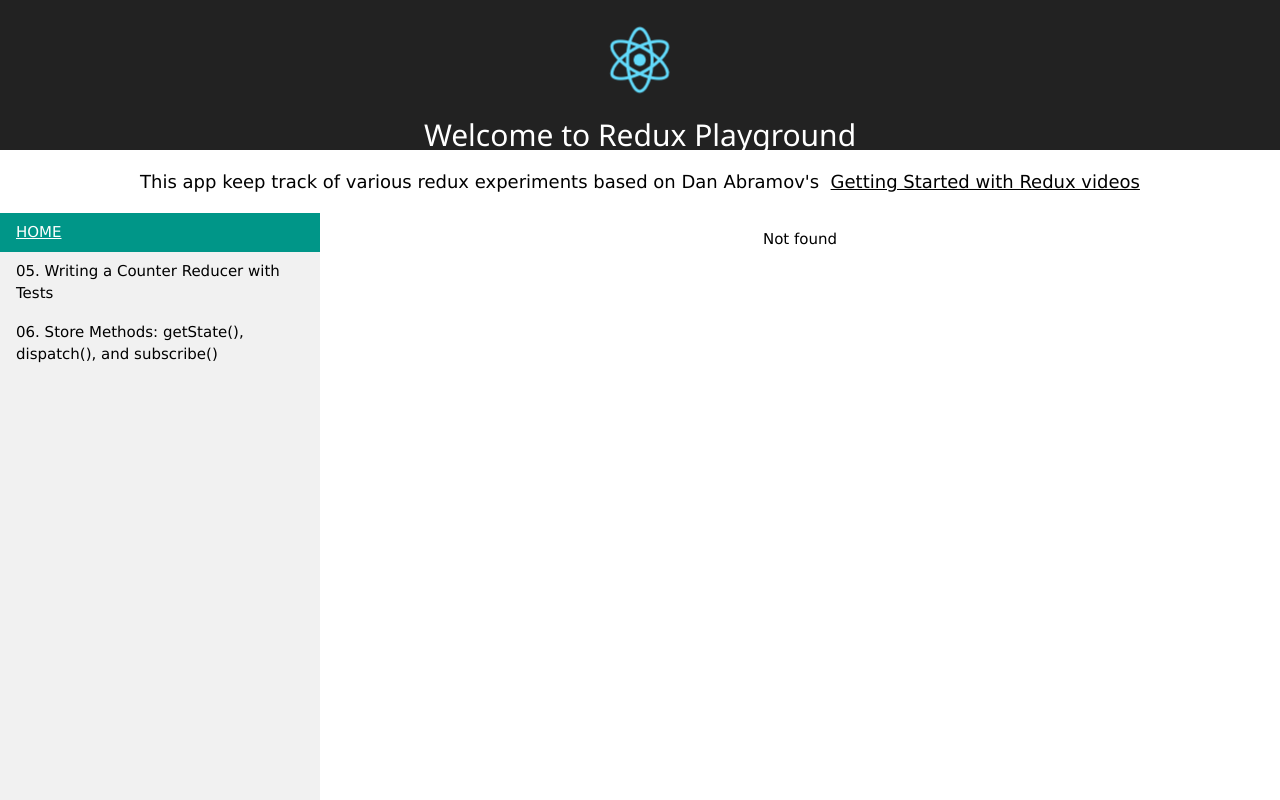
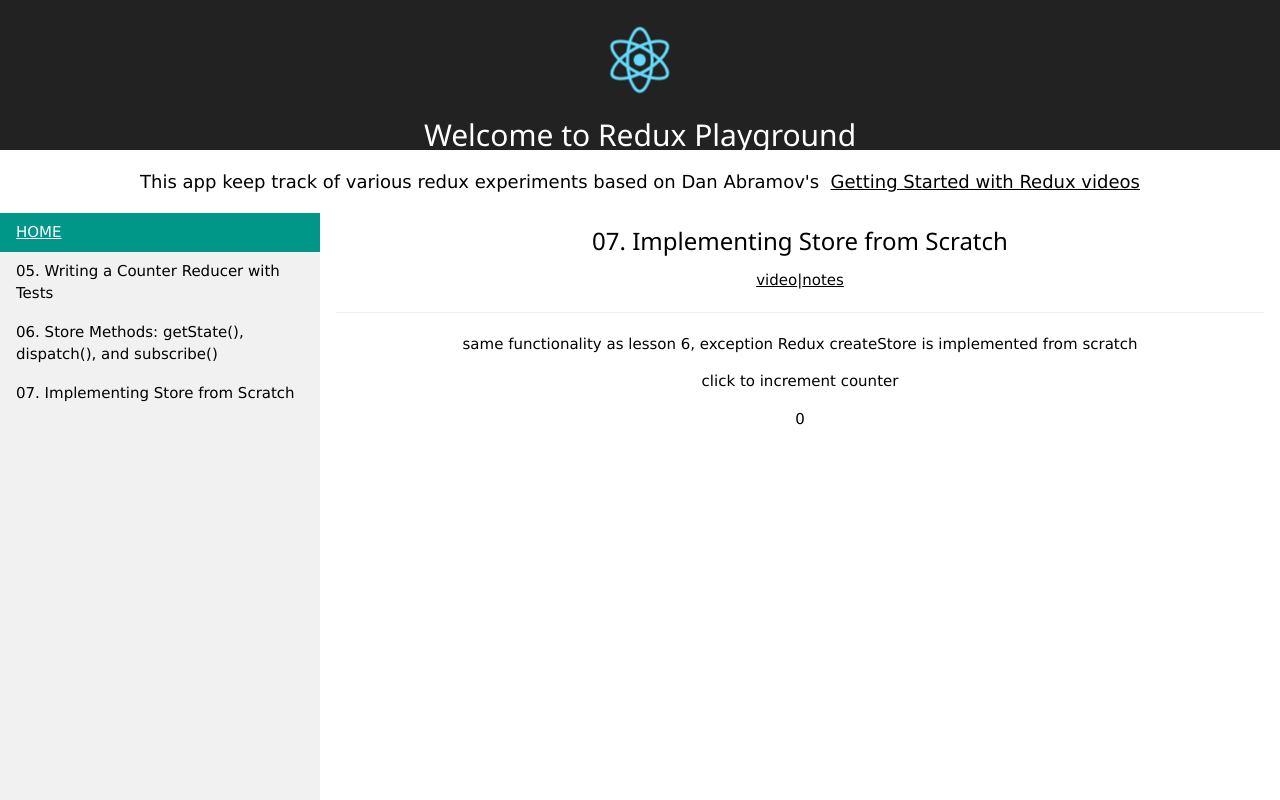
Before and after one commit to nxhuynh/redux-playground, a React (Create React App) app: page /7 in a window 1280 px wide. Built offline with nearby package versions, Linux system fonts and the light colour scheme.

Commit message:
add lesson 7 - Implementing redux createStore() from scratch

```diff
--- a/src/Nav.js
+++ b/src/Nav.js
@@ -6,6 +6,7 @@
     <NavLink to="/" className="w3-bar-item w3-teal">HOME</NavLink>
     <NavLink to="/5" className="w3-bar-item w3-button">05. Writing a Counter Reducer with Tests</NavLink>
     <NavLink to="/6" className="w3-bar-item w3-button">06. Store Methods: getState(), dispatch(), and subscribe()</NavLink>
+    <NavLink to="/7" className="w3-bar-item w3-button">07. Implementing Store from Scratch</NavLink>
   </div>
 )
 
--- a/src/Router.js
+++ b/src/Router.js
@@ -2,6 +2,7 @@
 import {BrowserRouter as Router, Switch, Route} from 'react-router-dom'
 import CounterReducer from './lessons/5-CounterReducer'
 import StoreMethods from './lessons/6-StoreMethods'
+import Lesson7 from './lessons/7-StoreFromScratch'
 import NavPane from './Nav'
 
 const Home = () => (
@@ -22,6 +23,7 @@
             <Route exact path="/" component={Home}></Route>
             <Route path="/5" component={CounterReducer}></Route>
             <Route path="/6" component={StoreMethods}></Route>
+            <Route path="/7" component={Lesson7}></Route>
             <Route render={()=>{return <p>Not found</p>}}/>
           </Switch>
         </div>
--- /dev/null
+++ b/src/lessons/7-StoreFromScratch.js
@@ -0,0 +1,84 @@
+/* 7 - Implement Redux createStore() from scratch
+ * https://egghead.io/lessons/javascript-redux-implementing-store-from-scratch
+ */
+import React from 'react'
+//import {createStore} from 'redux'
+
+const SampleCode = (update) => {
+  const counter = (state = 0, action) => {
+    switch(action.type){
+      case 'INCREMENT': return state+1
+      case 'DECREMENT': return state - 1
+      default: return state
+    }
+  }
+
+  const createStore = (reducer) => {
+    let state
+    let listeners = []
+
+    const getState = () => state
+
+    const subscribe = (listener) => {
+      listeners.push(listener)
+      // to unsubscribe
+      // return a function that removes listener from listeners array
+      return () => {
+        listeners = listeners.filter(l => l !== listeners);
+      }
+    }
+
+    const dispatch = (action) => {
+      state = reducer(state, action)
+      listeners.forEach(listener => listener())
+    }
+
+    //initialize state
+    dispatch({});
+
+    return {getState, dispatch, subscribe}
+  }
+
+  const store = createStore(counter);
+
+  const render = () => {
+    var s = store.getState()
+    console.log(s)
+    update(s)
+  };
+
+  store.subscribe(render);
+  render(); // calling once to render the initial state (0), then the subscribe will update subsequently
+
+  document.addEventListener('click', () => {
+    store.dispatch({ type : 'INCREMENT' })
+  });
+}
+
+class Lesson7 extends React.Component{
+  constructor(props){
+    super(props)
+    this.state = {countValue:0}
+    this.updateState = this.updateState.bind(this)
+    SampleCode(this.updateState)
+  }
+  updateState = (e) => {
+    this.setState({countValue: e})
+  }
+  render(){
+    return(
+      <div className="lesson7">
+        <h3>07. Implementing Store from Scratch</h3>
+        <a href="https://egghead.io/lessons/javascript-redux-implementing-store-from-scratch">video</a>
+        |
+        <a href="https://github.com/tayiorbeii/egghead.io_redux_course_notes/blob/master/03-Implementing_Store_from_Scratch.md">notes</a>
+        <hr/>
+        <p>same functionality as lesson 6, exception Redux createStore is implemented from scratch</p>
+        <p>click to increment counter</p>
+        <p>{this.state.countValue}</p>
+      </div>
+    )
+  }
+}
+
+export default Lesson7
```
